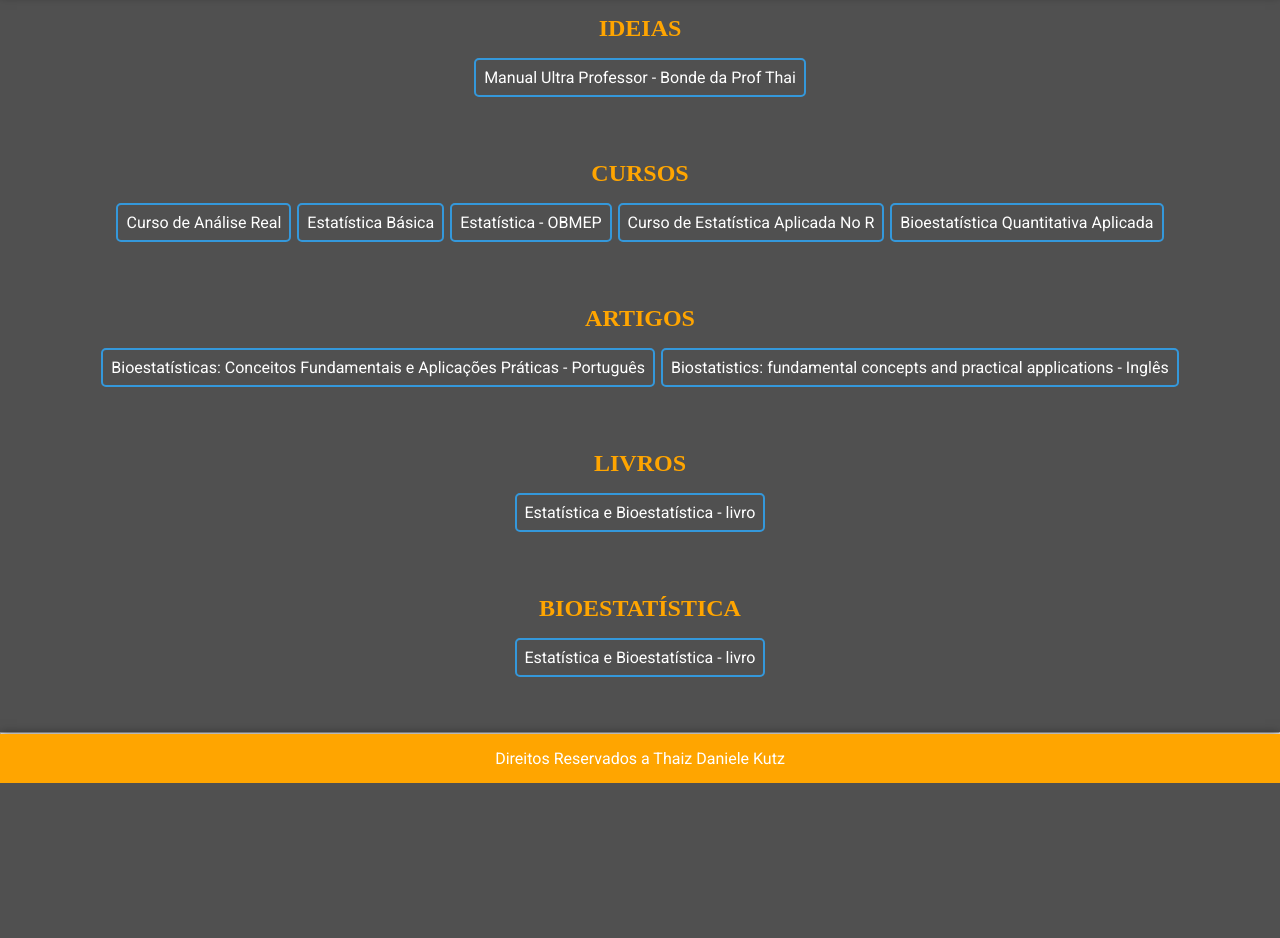
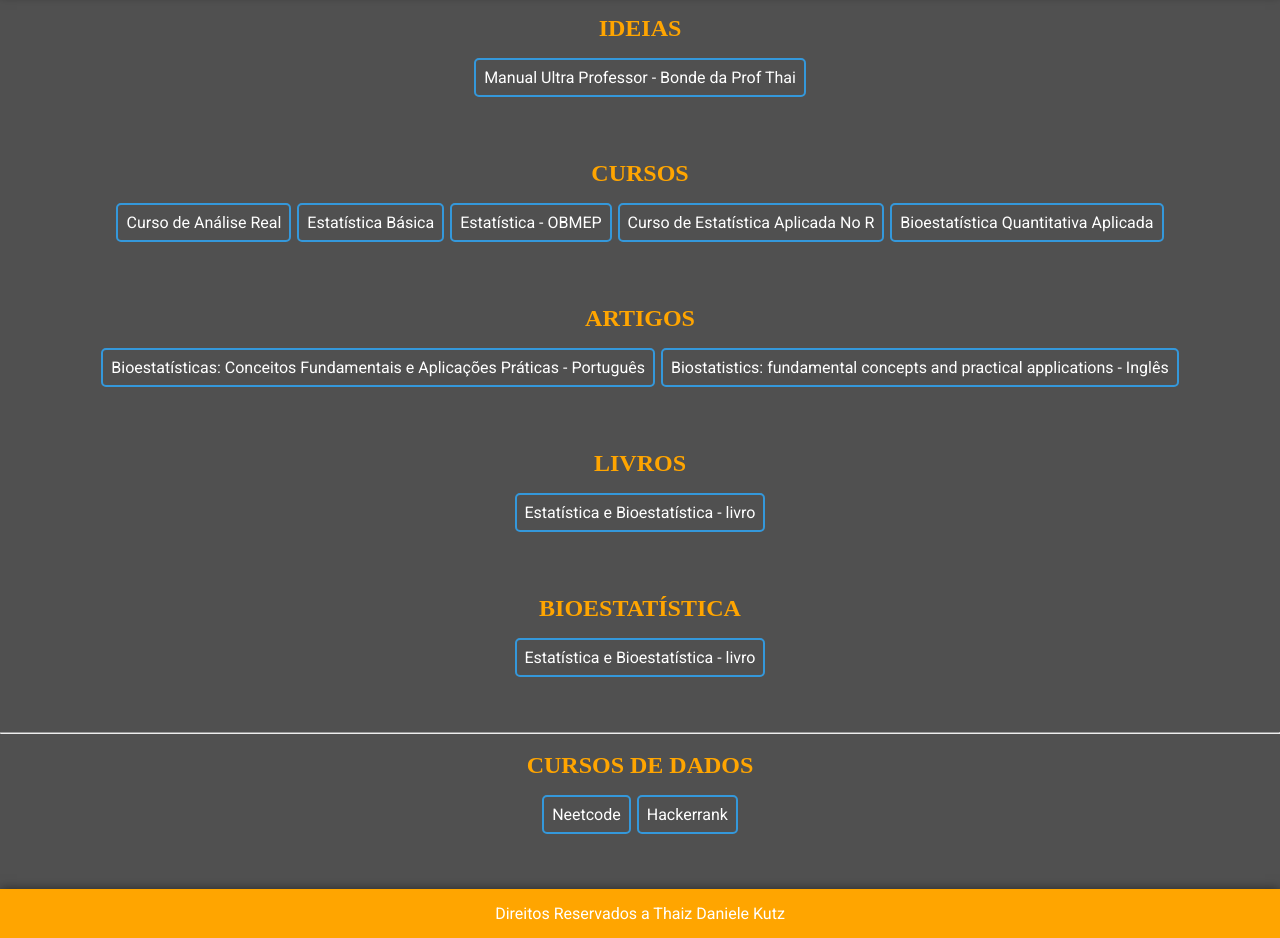
Before and after one commit to thaizdanielekutz/estudo-cratas, a plain HTML site: page index.html in a window 1280 px wide. Shown: the part 92-1030 px from the top of the page. Before the commit the page ends 875 px from the top, so only its background shows below. Drawn offline with Linux system fonts and the light colour scheme; a web font is replaced by a local one.

Commit message:
Curso de dados

```diff
--- a/index.html
+++ b/index.html
@@ -77,6 +77,11 @@
       >
     </nav>
     <hr />
+    <h2>Cursos de Dados</h2>
+    <nav>
+      <a href="https://neetcode.io/">Neetcode</a>
+      <a href="https://www.hackerrank.com/">Hackerrank</a>
+    </nav>
     <footer>
       <p>Direitos Reservados a Thaiz Daniele Kutz</p>
     </footer>
```
